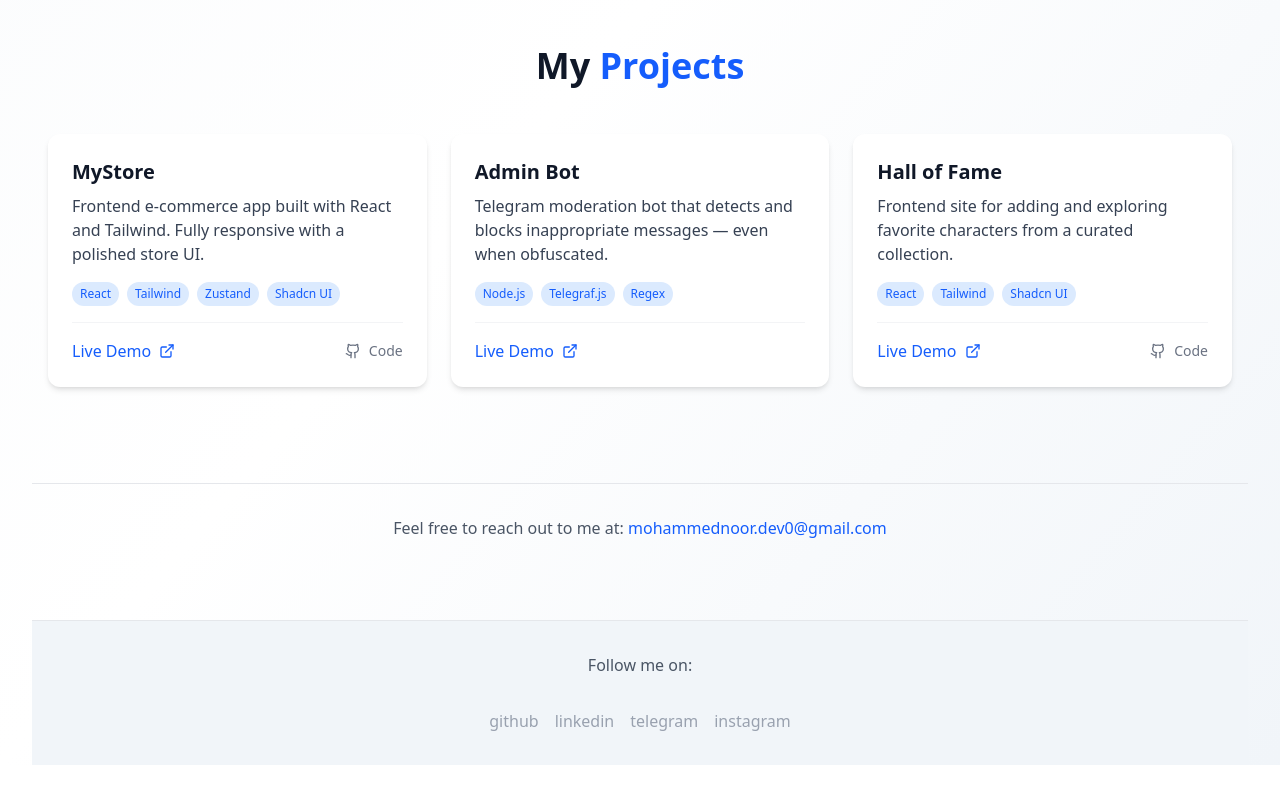
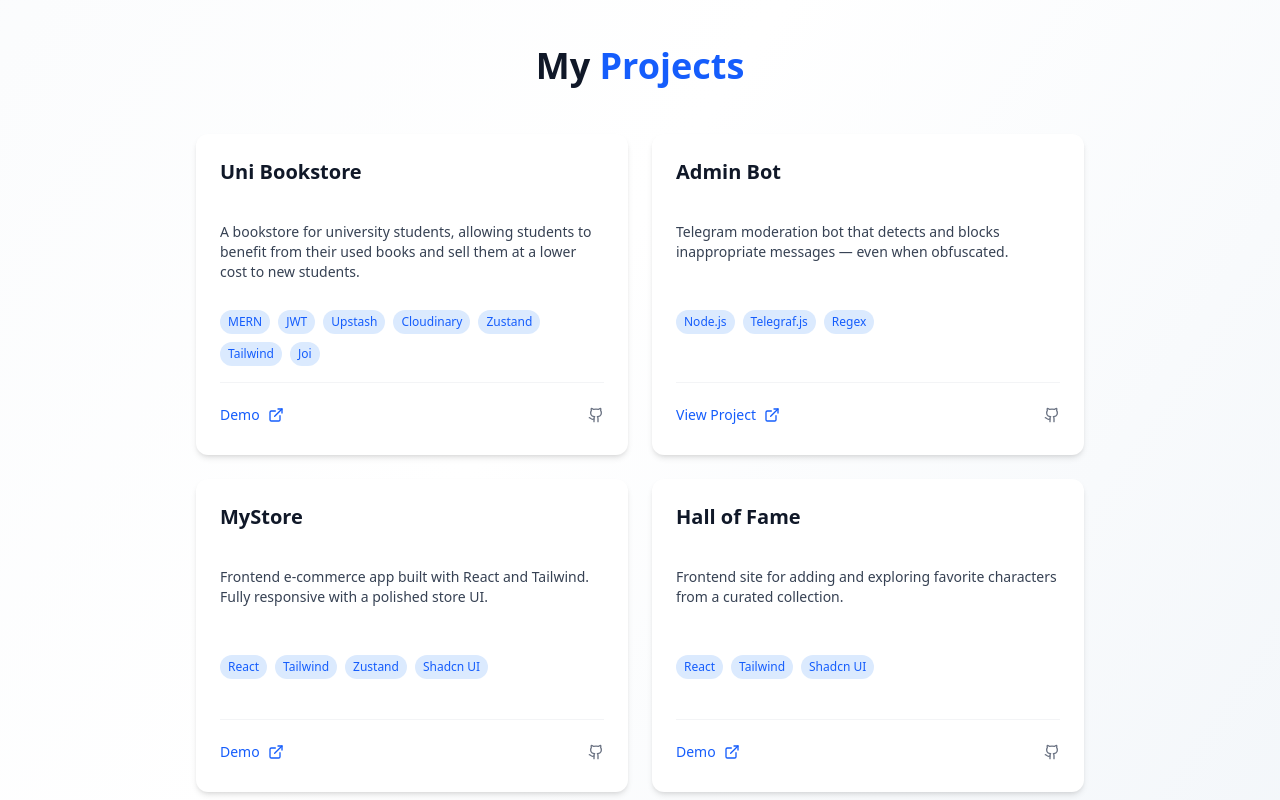
Before and after one commit to mnoNoor/portfolio, a React (Vite) app: page / in a window 1280 px wide. Shown: the part 740-1540 px from the top of the page. Before the commit the page ends 1505 px from the top, so only its background shows below. Built offline with nearby package versions, Linux system fonts and the light colour scheme.

Commit message:
adding uni store to my projects

```diff
--- a/src/sections/Projects.jsx
+++ b/src/sections/Projects.jsx
@@ -1,6 +1,32 @@
 import { ExternalLink, Github, Code } from "lucide-react";
 
 const projectsData = [
+  {
+    id: "Uni-Bookstore",
+    title: "Uni Bookstore",
+    description:
+      "A bookstore for university students, allowing students to benefit from their used books and sell them at a lower cost to new students.",
+    tech: [
+      "MERN",
+      "JWT",
+      "Upstash",
+      "Cloudinary",
+      "Zustand",
+      "Tailwind",
+      "Joi",
+    ],
+    link: "https://book-store-ftd7.onrender.com/",
+    github: "https://github.com/mnoNoor/Uni-Store",
+  },
+  {
+    id: "admin-bot",
+    title: "Admin Bot",
+    description:
+      "Telegram moderation bot that detects and blocks inappropriate messages — even when obfuscated.",
+    tech: ["Node.js", "Telegraf.js", "Regex"],
+    link: "https://github.com/mnoNoor/UPM-Admin-Bot",
+    github: "https://github.com/mnoNoor/UPM-Admin-Bot",
+  },
   {
     id: "mystore",
     title: "MyStore",
@@ -9,14 +35,6 @@ const projectsData = [
     tech: ["React", "Tailwind", "Zustand", "Shadcn UI"],
     link: "https://my-store-five-lyart.vercel.app/",
     github: "https://github.com/mnoNoor/Store",
-  },
-  {
-    id: "admin-bot",
-    title: "Admin Bot",
-    description:
-      "Telegram moderation bot that detects and blocks inappropriate messages — even when obfuscated.",
-    tech: ["Node.js", "Telegraf.js", "Regex"],
-    link: "https://github.com/mnoNoor/UPM-Admin-Bot",
   },
   {
     id: "hall-of-fame",
@@ -31,40 +49,53 @@ const projectsData = [
 
 function ProjectCard({ project }) {
   return (
-    <article className="bg-white rounded-xl shadow-md hover:shadow-xl hover:-translate-y-1 transition duration-300 p-6 flex flex-col">
-      <h3 className="text-xl font-semibold text-gray-900 mb-2">
+    <article className="bg-white rounded-xl shadow-md hover:shadow-xl hover:-translate-y-1 transition duration-300 p-3 sm:p-6 flex flex-col h-full">
+      <h3 className="text-base sm:text-xl font-semibold text-gray-900 mb-1 sm:mb-2 min-h-8 sm:min-h-14 flex items-start">
         {project.title}
       </h3>
 
-      <p className="text-gray-700 grow mb-4">{project.description}</p>
+      <p className="text-xs sm:text-sm text-gray-700 mb-2 sm:mb-4 line-clamp-3 sm:line-clamp-none min-h-12 sm:min-h-18">
+        {project.description}
+      </p>
 
-      <div className="flex flex-wrap gap-2 mb-4">
+      <div className="flex flex-wrap gap-1 sm:gap-2 mb-2 sm:mb-4 min-h-10 sm:min-h-12 items-start">
         {project.tech.map((tech) => (
           <span
             key={tech}
-            className="text-xs font-medium bg-blue-100 text-blue-600 px-2 py-1 rounded-full"
+            className="text-[10px] sm:text-xs font-medium bg-blue-100 text-blue-600 px-1.5 sm:px-2 py-0.5 sm:py-1 rounded-full whitespace-nowrap"
           >
             {tech}
           </span>
         ))}
       </div>
 
-      <div className="flex items-center justify-between mt-auto pt-4 border-t border-gray-100">
-        {project.link ? (
+      <div className="flex items-center justify-between mt-auto pt-2 sm:pt-4 border-t border-gray-100">
+        {project.link && project.link !== project.github ? (
           <a
             href={project.link}
             target="_blank"
             rel="noopener noreferrer"
             aria-label={`View ${project.title} live demo`}
-            className="inline-flex items-center gap-2 text-blue-600 font-medium transition-colors hover:text-blue-700 focus:outline-none focus-visible:ring-2 focus-visible:ring-blue-500 rounded-md group"
+            className="inline-flex items-center gap-1 sm:gap-2 text-xs sm:text-sm text-blue-600 font-medium transition-colors hover:text-blue-700 focus:outline-none focus-visible:ring-2 focus-visible:ring-blue-500 rounded-md group h-6 sm:h-8"
           >
-            <span>Live Demo</span>
-            <ExternalLink className="w-4 h-4 transition-transform group-hover:translate-x-1" />
+            <span>Demo</span>
+            <ExternalLink className="w-3 h-3 sm:w-4 sm:h-4 transition-transform group-hover:translate-x-1" />
+          </a>
+        ) : project.link ? (
+          <a
+            href={project.link}
+            target="_blank"
+            rel="noopener noreferrer"
+            aria-label={`View ${project.title}`}
+            className="inline-flex items-center gap-1 sm:gap-2 text-xs sm:text-sm text-blue-600 font-medium transition-colors hover:text-blue-700 focus:outline-none focus-visible:ring-2 focus-visible:ring-blue-500 rounded-md group h-6 sm:h-8"
+          >
+            <span>View Project</span>
+            <ExternalLink className="w-3 h-3 sm:w-4 sm:h-4 transition-transform group-hover:translate-x-1" />
           </a>
         ) : (
-          <div className="flex items-center gap-2 text-gray-400">
-            <Code className="w-4 h-4" />
-            <span className="text-sm">In Development</span>
+          <div className="flex items-center gap-1 sm:gap-2 text-gray-400 h-6 sm:h-8">
+            <Code className="w-3 h-3 sm:w-4 sm:h-4" />
+            <span className="text-xs">In Development</span>
           </div>
         )}
 
@@ -74,10 +105,10 @@ function ProjectCard({ project }) {
             target="_blank"
             rel="noopener noreferrer"
             aria-label={`${project.title} GitHub repository`}
-            className="inline-flex items-center gap-2 text-gray-500 text-sm transition-colors hover:text-blue-600 focus:outline-none focus-visible:ring-2 focus-visible:ring-blue-500 rounded-md group"
+            className="inline-flex items-center gap-1 sm:gap-2 text-gray-500 text-xs sm:text-sm transition-colors hover:text-blue-600 focus:outline-none focus-visible:ring-2 focus-visible:ring-blue-500 rounded-md group h-6 sm:h-8"
           >
-            <Github className="w-4 h-4" />
-            <span>Code</span>
+            <Github className="w-3 h-3 sm:w-4 sm:h-4" />
+            <span className="hidden xs:inline">Code</span>
           </a>
         )}
       </div>
@@ -85,7 +116,7 @@ function ProjectCard({ project }) {
   );
 }
 
-function Projects() {
+export default function Projects() {
   return (
     <section id="projects" className="py-16 md:py-24">
       <div className="container mx-auto px-4">
@@ -93,7 +124,7 @@ function Projects() {
           My <span className="text-blue-600">Projects</span>
         </h2>
 
-        <div className="grid gap-6 sm:grid-cols-2 lg:grid-cols-3">
+        <div className="grid gap-4 sm:gap-6 grid-cols-2 md:grid-cols-2 lg:grid-cols-3 xl:grid-cols-2 xl:w-3/4 max-w-7xl mx-auto">
           {projectsData.map((project) => (
             <ProjectCard key={project.id} project={project} />
           ))}
@@ -102,5 +133,3 @@ function Projects() {
     </section>
   );
 }
-
-export default Projects;
```
